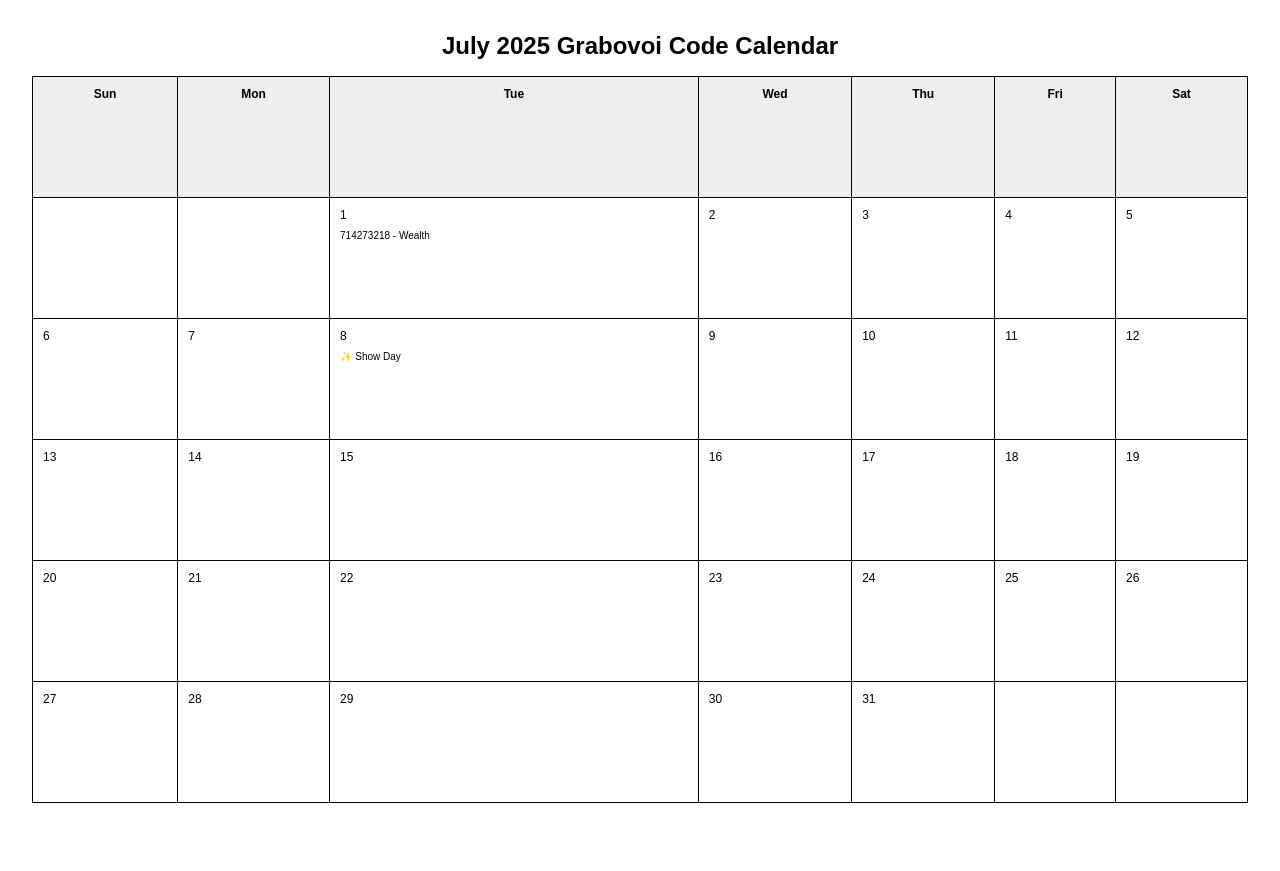
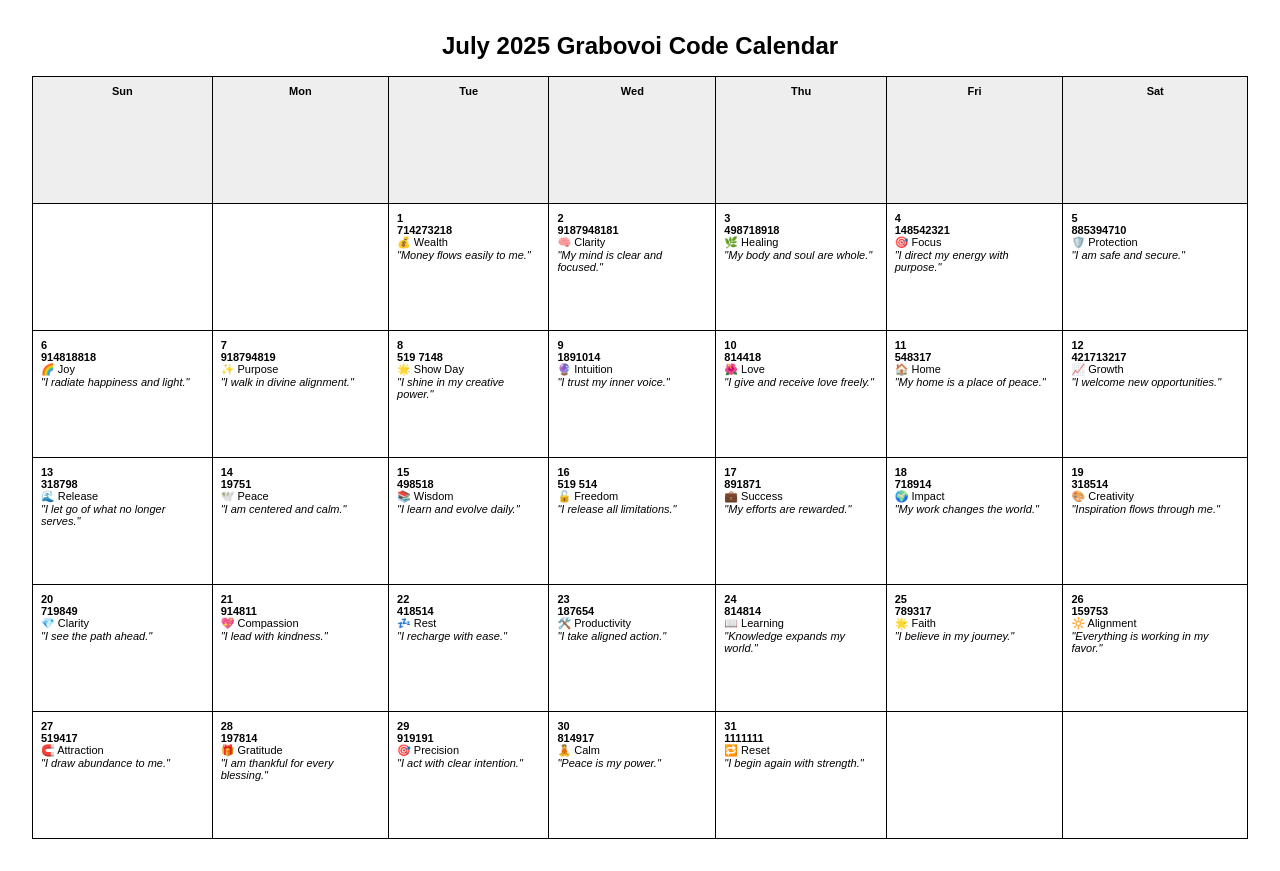
Before and after one commit to fairefaretravels/10k, a plain HTML site: page printable.html in a window 1280 px wide. Before the commit the page ends 835 px from the top, so only its background shows below. Drawn offline with Linux system fonts and the light colour scheme.

Commit message:
Update printable.html

```diff
--- a/printable.html
+++ b/printable.html
@@ -2,7 +2,7 @@
 <html lang="en">
 <head>
   <meta charset="UTF-8" />
-  <title>Printable Grabovoi Calendar – July 2025</title>
+  <title>Grabovoi Calendar – July 2025</title>
   <style>
     body {
       font-family: Arial, sans-serif;
@@ -21,19 +21,21 @@
     }
     th, td {
       border: 1px solid black;
-      padding: 10px;
-      height: 100px;
+      padding: 8px;
+      height: 110px;
       vertical-align: top;
-      font-size: 12px;
+      font-size: 11px;
     }
     th {
       background: #eee;
       text-align: center;
     }
-    .note {
-      font-size: 10px;
-      margin-top: 0.5rem;
+    .code {
+      font-weight: bold;
       display: block;
+    }
+    .keyword {
+      font-style: italic;
     }
     @media print {
       body {
@@ -53,24 +55,128 @@
     </thead>
     <tbody>
       <tr>
-        <td></td><td></td><td>1<br><span class="note">714273218 - Wealth</span></td><td>2</td>
-        <td>3</td><td>4</td><td>5</td>
+        <td></td><td></td>
+        <td>
+          <strong>1</strong><br>
+          <span class="code">714273218</span>
+          <div>💰 Wealth<br><span class="keyword">"Money flows easily to me."</span></div>
+        </td>
+        <td>
+          <strong>2</strong><br>
+          <span class="code">9187948181</span>
+          <div>🧠 Clarity<br><span class="keyword">"My mind is clear and focused."</span></div>
+        </td>
+        <td>
+          <strong>3</strong><br>
+          <span class="code">498718918</span>
+          <div>🌿 Healing<br><span class="keyword">"My body and soul are whole."</span></div>
+        </td>
+        <td>
+          <strong>4</strong><br>
+          <span class="code">148542321</span>
+          <div>🎯 Focus<br><span class="keyword">"I direct my energy with purpose."</span></div>
+        </td>
+        <td>
+          <strong>5</strong><br>
+          <span class="code">885394710</span>
+          <div>🛡️ Protection<br><span class="keyword">"I am safe and secure."</span></div>
+        </td>
       </tr>
       <tr>
-        <td>6</td><td>7</td><td>8<br><span class="note">✨ Show Day</span></td><td>9</td>
-        <td>10</td><td>11</td><td>12</td>
+        <td>
+          <strong>6</strong><br>
+          <span class="code">914818818</span>
+          <div>🌈 Joy<br><span class="keyword">"I radiate happiness and light."</span></div>
+        </td>
+        <td>
+          <strong>7</strong><br>
+          <span class="code">918794819</span>
+          <div>✨ Purpose<br><span class="keyword">"I walk in divine alignment."</span></div>
+        </td>
+        <td>
+          <strong>8</strong><br>
+          <span class="code">519 7148</span>
+          <div>🌟 Show Day<br><span class="keyword">"I shine in my creative power."</span></div>
+        </td>
+        <td>
+          <strong>9</strong><br>
+          <span class="code">1891014</span>
+          <div>🔮 Intuition<br><span class="keyword">"I trust my inner voice."</span></div>
+        </td>
+        <td>
+          <strong>10</strong><br>
+          <span class="code">814418</span>
+          <div>🌺 Love<br><span class="keyword">"I give and receive love freely."</span></div>
+        </td>
+        <td>
+          <strong>11</strong><br>
+          <span class="code">548317</span>
+          <div>🏠 Home<br><span class="keyword">"My home is a place of peace."</span></div>
+        </td>
+        <td>
+          <strong>12</strong><br>
+          <span class="code">421713217</span>
+          <div>📈 Growth<br><span class="keyword">"I welcome new opportunities."</span></div>
+        </td>
       </tr>
       <tr>
-        <td>13</td><td>14</td><td>15</td><td>16</td>
-        <td>17</td><td>18</td><td>19</td>
+        <td>
+          <strong>13</strong><br>
+          <span class="code">318798</span>
+          <div>🌊 Release<br><span class="keyword">"I let go of what no longer serves."</span></div>
+        </td>
+        <td>
+          <strong>14</strong><br>
+          <span class="code">19751</span>
+          <div>🕊️ Peace<br><span class="keyword">"I am centered and calm."</span></div>
+        </td>
+        <td>
+          <strong>15</strong><br>
+          <span class="code">498518</span>
+          <div>📚 Wisdom<br><span class="keyword">"I learn and evolve daily."</span></div>
+        </td>
+        <td>
+          <strong>16</strong><br>
+          <span class="code">519 514</span>
+          <div>🔓 Freedom<br><span class="keyword">"I release all limitations."</span></div>
+        </td>
+        <td>
+          <strong>17</strong><br>
+          <span class="code">891871</span>
+          <div>💼 Success<br><span class="keyword">"My efforts are rewarded."</span></div>
+        </td>
+        <td>
+          <strong>18</strong><br>
+          <span class="code">718914</span>
+          <div>🌍 Impact<br><span class="keyword">"My work changes the world."</span></div>
+        </td>
+        <td>
+          <strong>19</strong><br>
+          <span class="code">318514</span>
+          <div>🎨 Creativity<br><span class="keyword">"Inspiration flows through me."</span></div>
+        </td>
+      </tr>
+      <!-- Add more rows here if you'd like -->
+      <tr>
+        <td>
+          <strong>20</strong><br>
+          <span class="code">719849</span>
+          <div>💎 Clarity<br><span class="keyword">"I see the path ahead."</span></div>
+        </td>
+        <td><strong>21</strong><br><span class="code">914811</span><div>💖 Compassion<br><span class="keyword">"I lead with kindness."</span></div></td>
+        <td><strong>22</strong><br><span class="code">418514</span><div>💤 Rest<br><span class="keyword">"I recharge with ease."</span></div></td>
+        <td><strong>23</strong><br><span class="code">187654</span><div>🛠️ Productivity<br><span class="keyword">"I take aligned action."</span></div></td>
+        <td><strong>24</strong><br><span class="code">814814</span><div>📖 Learning<br><span class="keyword">"Knowledge expands my world."</span></div></td>
+        <td><strong>25</strong><br><span class="code">789317</span><div>🌟 Faith<br><span class="keyword">"I believe in my journey."</span></div></td>
+        <td><strong>26</strong><br><span class="code">159753</span><div>🔆 Alignment<br><span class="keyword">"Everything is working in my favor."</span></div></td>
       </tr>
       <tr>
-        <td>20</td><td>21</td><td>22</td><td>23</td>
-        <td>24</td><td>25</td><td>26</td>
-      </tr>
-      <tr>
-        <td>27</td><td>28</td><td>29</td><td>30</td>
-        <td>31</td><td></td><td></td>
+        <td><strong>27</strong><br><span class="code">519417</span><div>🧲 Attraction<br><span class="keyword">"I draw abundance to me."</span></div></td>
+        <td><strong>28</strong><br><span class="code">197814</span><div>🎁 Gratitude<br><span class="keyword">"I am thankful for every blessing."</span></div></td>
+        <td><strong>29</strong><br><span class="code">919191</span><div>🎯 Precision<br><span class="keyword">"I act with clear intention."</span></div></td>
+        <td><strong>30</strong><br><span class="code">814917</span><div>🧘 Calm<br><span class="keyword">"Peace is my power."</span></div></td>
+        <td><strong>31</strong><br><span class="code">1111111</span><div>🔁 Reset<br><span class="keyword">"I begin again with strength."</span></div></td>
+        <td></td><td></td>
       </tr>
     </tbody>
   </table>
```
